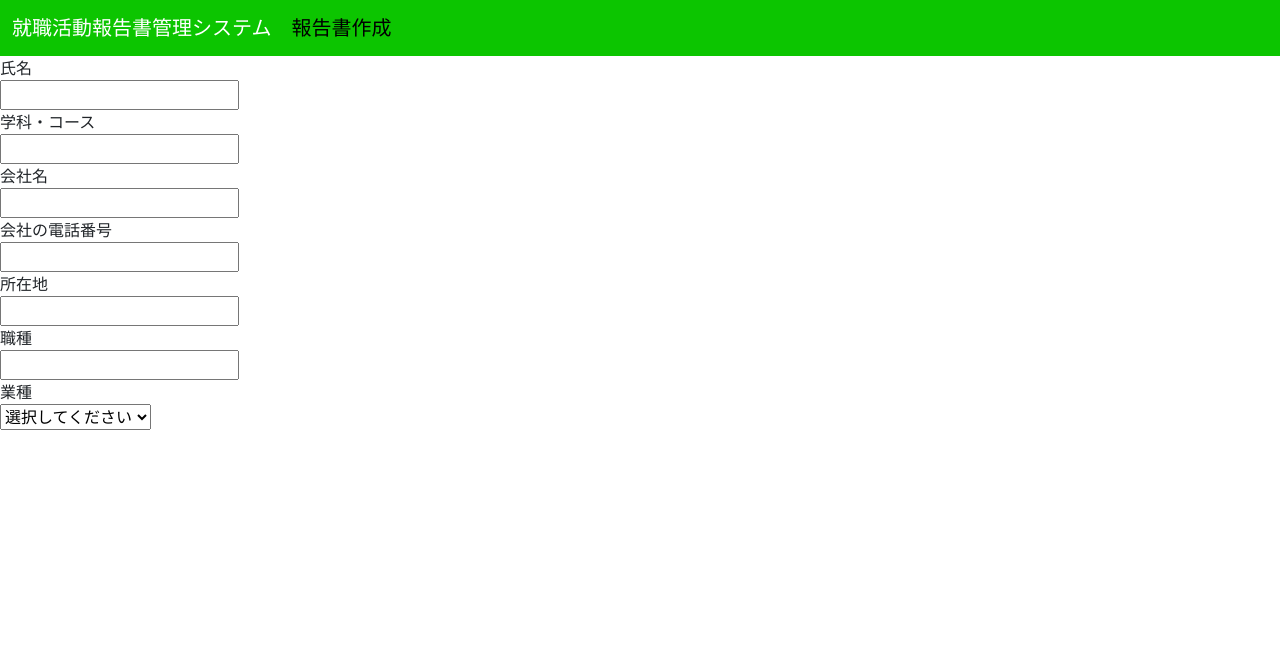
After one commit to chibachibaibu2003/Project-JRMS, a Flask app: page /student/confirm in a window 1280 px wide. The commit adds this page. Shown: the top 670 px of the page. Run offline with Flask 3, Linux system fonts and the light colour scheme; the visitor is signed in with stand-in values (Sample User, id 1).

Commit message:
報告書作成機能の作成途中

```diff
--- a/admin.py
+++ b/admin.py
@@ -17,7 +17,7 @@ def sample_top():
 @admin_bp.route('/menu')
 def menu():
     if 'user' in session:
-        return render_template('top.html')
+        return render_template('admin/top.html')
     else:
         return redirect(url_for('sample_top'))
 
--- /dev/null
+++ b/static/css/user_register.css
@@ -0,0 +1,14 @@
+@charset "UTF-8";
+
+body{
+	padding:0;
+	margin: 0;
+}
+
+.msg{
+	display: flex;
+	justify-content: center;
+	font-size: 1.3rem;
+	text-align: center;
+	text-decoration: none;
+}
--- a/student.py
+++ b/student.py
@@ -17,7 +17,21 @@ def sample_top():
 @student_bp.route('/menu')
 def menu():
     if 'user' in session:
-        return render_template('top.html')
+        return render_template('student/top.html')
+    else:
+        return redirect(url_for('sample_top'))
+
+@student_bp.route('/register')
+def register():
+    if 'user' in session:
+        return render_template('student/register.html')
+    else:
+        return redirect(url_for('sample_top'))
+
+@student_bp.route('/confirm')
+def register_confirm():
+    if 'user' in session:
+        return render_template('student/register.html')
     else:
         return redirect(url_for('sample_top'))
 
--- a/templates/admin/top.html
+++ b/templates/admin/top.html
@@ -4,7 +4,7 @@
 {% endblock %}
 
 {% block title%}
-<span style="color:black">　-マイメニュー<span>
+<a class="navbar-brand" href="{{url_for('admin.menu')}}">就職活動報告書管理システム<span style="color:black">　-マイメニュー<span>
 {% endblock %}
 
 {% block content %}
--- a/templates/index.html
+++ b/templates/index.html
@@ -4,7 +4,7 @@
 {% endblock %}
 
 {% block title%}
-<span style="color:black">　-ログイン<span>
+<a class="navbar-brand" href="{{url_for('sample_top')}}">就職活動報告書管理システム<span style="color:black">　-ログイン<span>
 {% endblock %}
 
 {% block content %}
--- a/templates/layout.html
+++ b/templates/layout.html
@@ -12,9 +12,8 @@
   <header>
     <nav class="navbar navbar-expand-lg navbar-dark"style="background-color:#0CC500; color:white">
       <div class="container-fluid">
-        <a class="navbar-brand" href="{{url_for('sample_top')}}">就職活動報告書管理システム
-          {% block title %}
-          {% endblock %}
+        {% block title %}
+        {% endblock %}
         </a>
       </div>
     </nav>
--- a/templates/register.html
+++ b/templates/register.html
@@ -4,7 +4,7 @@
 {% endblock %}
 
 {% block title%}
-<span style="color:black">　-新規登録<span>
+<a class="navbar-brand" href="{{url_for('sample_top')}}">就職活動報告書管理システム<span style="color:black">　-新規登録<span>
 {% endblock %}
 
 {% block content %}
--- /dev/null
+++ b/templates/student/register.html
@@ -0,0 +1,36 @@
+{% extends "layout.html" %}
+{% block css %}
+<link rel="stylesheet" href="{{url_for('static', filename='/css/user_register.css')}}">
+{% endblock %}
+
+{% block title%}
+<a class="navbar-brand" href="{{url_for('student.menu')}}">就職活動報告書管理システム<span style="color:black">　報告書作成<span>
+{% endblock %}
+
+{% block content %}
+{% if error != null%}
+	<a style="color:red"class="msg">{{error}}</a><br>
+{% endif %}
+<div class="flexbox">
+    <form action="{{url_for('student.register_confirm')}}"method="post">
+        <a>氏名</a><br>
+        <input type="text" name="name"class="search_a"autocomplete="off"><br>
+        <a>学科・コース</a><br>
+        <input type="text" name="course"class="search_a"autocomplete="off"><br>
+        <a>会社名</a><br>
+        <input type="text" name="company_name"class="search_a"autocomplete="off"><br>
+        <a>会社の電話番号</a><br>
+        <input type="number" name="company_tel"class="search_a"autocomplete="off"><br>
+        <a>所在地</a><br>
+        <input type="text" name="company_location"class="search_a"autocomplete="off"><br>
+        <a>職種</a><br>
+        <input type="text" name="occupation"class="search_a"autocomplete="off"><br>
+        <a>業種</a><br>
+        <select name="industory" required>
+            <option value="">選択してください</option>
+            <option value=""></option>
+        </select>
+    </form>
+</div>
+
+{% endblock %}
--- a/templates/student/top.html
+++ b/templates/student/top.html
@@ -4,7 +4,7 @@
 {% endblock %}
 
 {% block title%}
-<span style="color:black">　-マイメニュー<span>
+<a class="navbar-brand" href="{{url_for('student.menu')}}">就職活動報告書管理システム<span style="color:black">　-マイメニュー<span>
 {% endblock %}
 
 {% block content %}
@@ -23,7 +23,7 @@
     </div>
     <div class="buttonbox">
         報告書作成
-        <a href="{{url_for('student.menu')}}"></a>
+        <a href="{{url_for('student.register')}}"></a>
     </div>
     <div class="buttonbox">
         報告書修正
```
